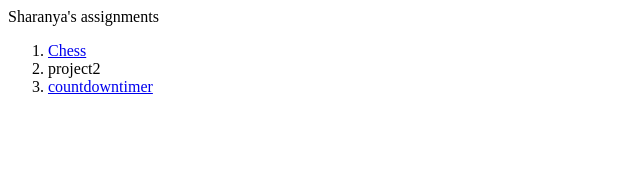
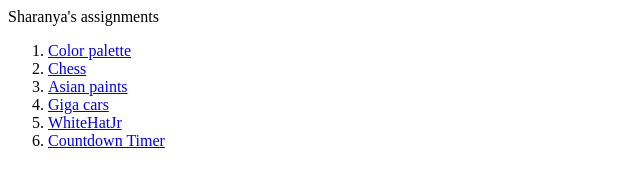
Before and after one commit to sharanyabhat-sangamone/SangamOne_html, a plain HTML site: page index.html in a window 1280 px wide. Shown: the whole page, without its empty margins (0-640 px from the left). Drawn offline with Linux system fonts and the light colour scheme.

Commit message:
Update index.html

```diff
--- a/index.html
+++ b/index.html
@@ -3,9 +3,12 @@
 	<body>
 		<p>Sharanya's assignments</p>
 		<ol>
+			<li><a href="colorpalette">Color palette</a></li>
 			<li><a href="chess.html">Chess</a></li>
-			<li>project2</li>
-			<li><a href="12.html">countdowntimer</a></li>
+			<li><a href="AsianPaints.html">Asian paints</a></li>
+			<li><a href="GigaCars.html">Giga cars</a></li>
+		        <li><a href="WhiteHatJr.html">WhiteHatJr</a></li>
+			<li><a href="countdowntimer.html">Countdown Timer</a></li>
 		</ol>
 	</body>
 </html>
```
